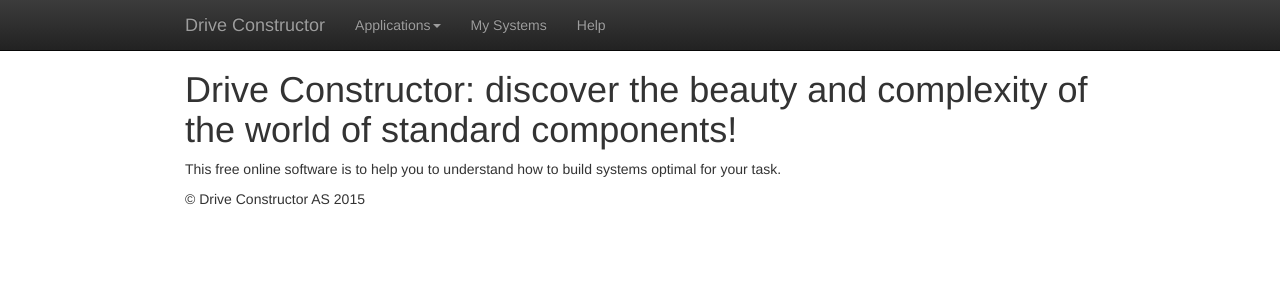
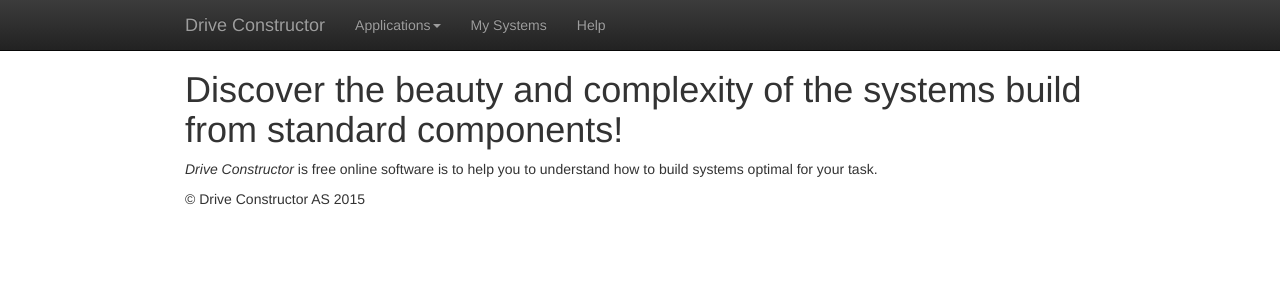
Before and after one commit to Alexey1Gavrilov/drive-constructor-site, a Jekyll site: the page built from help/about.md, in a window 1280 px wide. Shown: the top 300 px of the page. Built offline with Jekyll 4.4.1, drawn with Linux system fonts in a browser that asks for light colours.

Commit message:
Update about.md

```diff
--- a/help/about.md
+++ b/help/about.md
@@ -1,10 +1,7 @@
 ---
 layout: default
-title: About
-showInNavBar: false
-weight: 1
 ---
 
-# Drive Constructor: discover the beauty and complexity of the world of standard components!
+# Discover the beauty and complexity of the systems build from standard components!
 
-This free online software is to help you to understand how to build systems optimal for your task.
+*Drive Constructor* is free online software is to help you to understand how to build systems optimal for your task.
```
